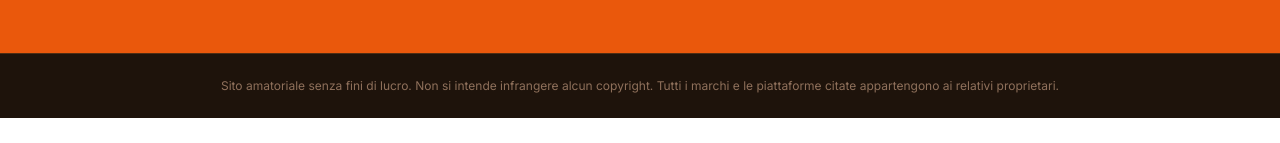
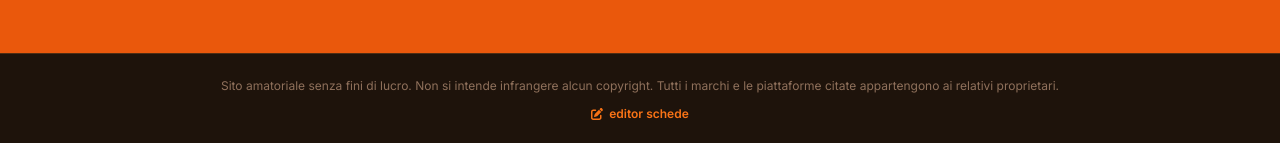
Before and after one commit to ImVinzzzz/myquiz, a React (Vite) app: page / in a window 1280 px wide. Shown: the part 1053-1196 px from the top of the page. Before the commit the page ends 1171 px from the top, so only its background shows below. Built offline with nearby package versions, Linux system fonts and the light colour scheme.

Commit message:
Add files via upload

```diff
--- a/src/components/Footer.tsx
+++ b/src/components/Footer.tsx
@@ -1,4 +1,7 @@
-import type { ReactElement } from 'react';
+import type { ReactElement } from "react";
+import { Link } from "react-router-dom";
+import { FontAwesomeIcon } from "@fortawesome/react-fontawesome";
+import { ICONS } from "../lib/icons";
 
 /**
  * Footer mostrato in calce a ogni pagina. Viene renderizzato in App.tsx,
@@ -7,11 +10,20 @@ import type { ReactElement } from 'react';
  */
 export default function Footer(): ReactElement {
   return (
-    <footer className="border-t border-[#4E2D13] bg-[#1E130B] px-6 py-6 text-center text-xs text-[#8F705B]">
+    <footer className="border-t border-[#4E2D13] bg-[#1E130B] px-6 py-6 text-center text-xs text-[#8F705B] flex flex-col items-center gap-3">
       <p>
         Sito amatoriale senza fini di lucro. Non si intende infrangere alcun copyright.
         Tutti i marchi e le piattaforme citate appartengono ai relativi proprietari.
       </p>
+      <div className="flex items-center justify-center">
+        <Link
+          to="/editor"
+          className="inline-flex items-center gap-1.5 font-semibold text-[#F97316] hover:text-[#FF8C00] transition-colors"
+        >
+          <FontAwesomeIcon icon={ICONS.editor} aria-hidden="true" />
+          editor schede
+        </Link>
+      </div>
     </footer>
   );
 }
```
